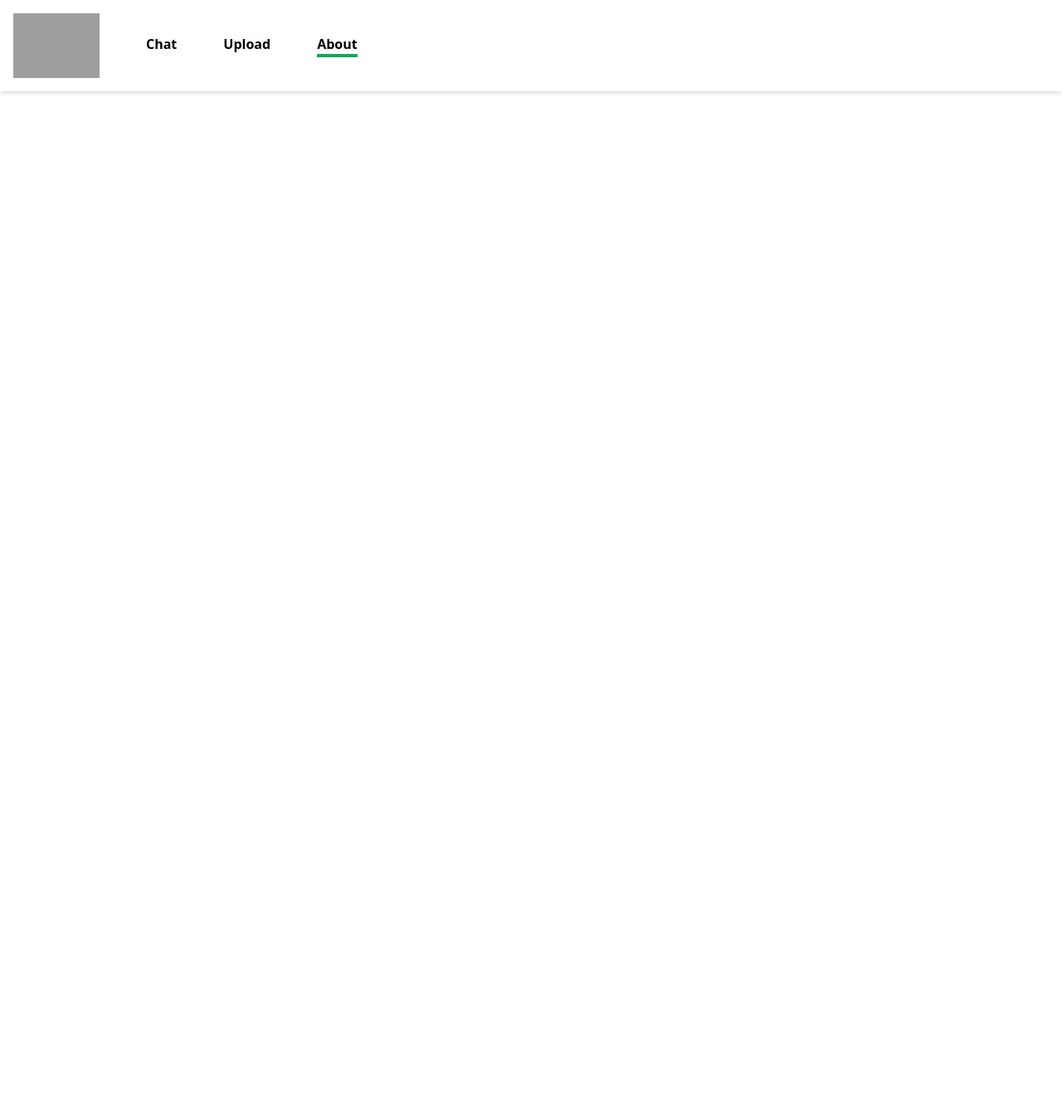
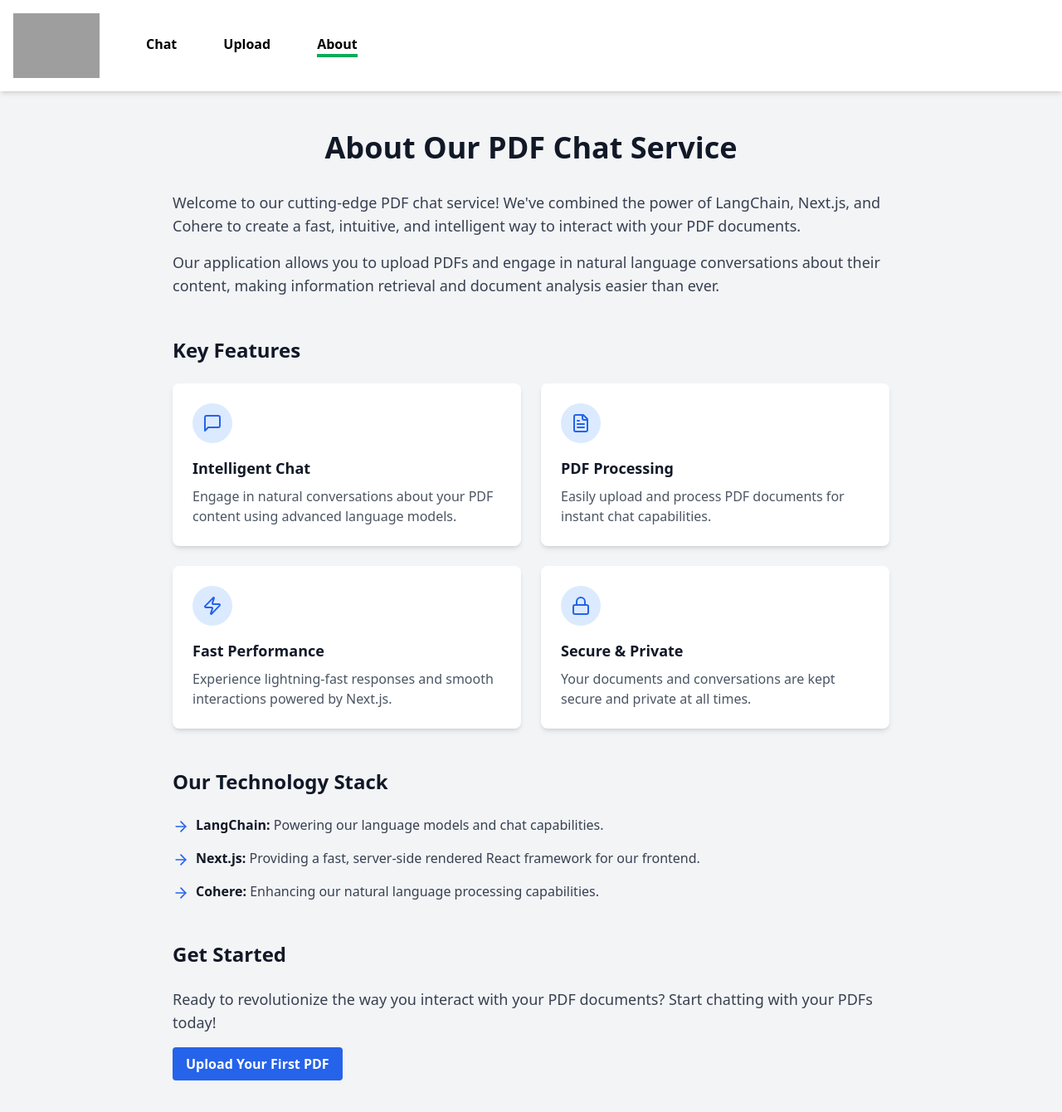
Before and after one commit to kanugurajesh/LLM-Chat, a React (Vite) app in the folder frontend/: page /about in a window 1280 px wide. Shown: the top 1340 px of the page at 83% size. Before the commit the page ends 800 px from the top, so only its background shows below. Built offline with nearby package versions, Linux system fonts and the light colour scheme; grey boxes are pictures that could not be loaded.

Commit message:
Adding the about page

```diff
--- a/frontend/src/routes/About.tsx
+++ b/frontend/src/routes/About.tsx
@@ -1,9 +1,143 @@
+import { ArrowRight, MessageSquare, FileText, Zap, Lock } from "lucide-react";
 import Navbar from "../components/Navbar";
+
+interface FeatureCardProps {
+  icon: React.ReactNode;
+  title: string;
+  description: string;
+}
+
+const FeatureCard = ({ icon, title, description }: FeatureCardProps) => (
+  <div className="bg-white dark:bg-gray-800 rounded-lg shadow-md p-6 transition-all duration-300 hover:shadow-lg">
+    <div className="flex items-center justify-center w-12 h-12 bg-blue-100 dark:bg-blue-900 rounded-full mb-4">
+      {icon}
+    </div>
+    <h3 className="text-lg font-semibold mb-2 text-gray-900 dark:text-white">
+      {title}
+    </h3>
+    <p className="text-gray-600 dark:text-gray-300">{description}</p>
+  </div>
+);
 
 const About = () => {
   return (
-    <div className="min-h-screen">
+    <div className="min-h-screen bg-gray-100 dark:bg-gray-900">
       <Navbar />
+      <header>
+        <title>About Our PDF Chat Service</title>
+        <meta
+          name="description"
+          content="Learn about our innovative PDF chat service powered by LangChain, Next.js, and Cohere"
+        />
+      </header>
+
+      <main className="max-w-4xl mx-auto px-4 py-12">
+        <h1 className="text-4xl font-bold text-center mb-8 text-gray-900 dark:text-white">
+          About Our PDF Chat Service
+        </h1>
+
+        <section className="mb-12">
+          <p className="text-lg text-gray-700 dark:text-gray-300 mb-4">
+            Welcome to our cutting-edge PDF chat service! We've combined the
+            power of LangChain, Next.js, and Cohere to create a fast, intuitive,
+            and intelligent way to interact with your PDF documents.
+          </p>
+          <p className="text-lg text-gray-700 dark:text-gray-300">
+            Our application allows you to upload PDFs and engage in natural
+            language conversations about their content, making information
+            retrieval and document analysis easier than ever.
+          </p>
+        </section>
+
+        <section className="mb-12">
+          <h2 className="text-2xl font-semibold mb-6 text-gray-900 dark:text-white">
+            Key Features
+          </h2>
+          <div className="grid grid-cols-1 md:grid-cols-2 gap-6">
+            <FeatureCard
+              icon={<MessageSquare className="w-6 h-6 text-blue-600" />}
+              title="Intelligent Chat"
+              description="Engage in natural conversations about your PDF content using advanced language models."
+            />
+            <FeatureCard
+              icon={<FileText className="w-6 h-6 text-blue-600" />}
+              title="PDF Processing"
+              description="Easily upload and process PDF documents for instant chat capabilities."
+            />
+            <FeatureCard
+              icon={<Zap className="w-6 h-6 text-blue-600" />}
+              title="Fast Performance"
+              description="Experience lightning-fast responses and smooth interactions powered by Next.js."
+            />
+            <FeatureCard
+              icon={<Lock className="w-6 h-6 text-blue-600" />}
+              title="Secure & Private"
+              description="Your documents and conversations are kept secure and private at all times."
+            />
+          </div>
+        </section>
+
+        <section className="mb-12">
+          <h2 className="text-2xl font-semibold mb-6 text-gray-900 dark:text-white">
+            Our Technology Stack
+          </h2>
+          <ul className="space-y-4">
+            <li className="flex items-start">
+              <ArrowRight className="w-5 h-5 text-blue-600 mr-2 mt-1 flex-shrink-0" />
+              <div>
+                <span className="font-semibold text-gray-900 dark:text-white">
+                  LangChain:
+                </span>
+                <span className="text-gray-700 dark:text-gray-300">
+                  {" "}
+                  Powering our language models and chat capabilities.
+                </span>
+              </div>
+            </li>
+            <li className="flex items-start">
+              <ArrowRight className="w-5 h-5 text-blue-600 mr-2 mt-1 flex-shrink-0" />
+              <div>
+                <span className="font-semibold text-gray-900 dark:text-white">
+                  Next.js:
+                </span>
+                <span className="text-gray-700 dark:text-gray-300">
+                  {" "}
+                  Providing a fast, server-side rendered React framework for our
+                  frontend.
+                </span>
+              </div>
+            </li>
+            <li className="flex items-start">
+              <ArrowRight className="w-5 h-5 text-blue-600 mr-2 mt-1 flex-shrink-0" />
+              <div>
+                <span className="font-semibold text-gray-900 dark:text-white">
+                  Cohere:
+                </span>
+                <span className="text-gray-700 dark:text-gray-300">
+                  {" "}
+                  Enhancing our natural language processing capabilities.
+                </span>
+              </div>
+            </li>
+          </ul>
+        </section>
+
+        <section>
+          <h2 className="text-2xl font-semibold mb-6 text-gray-900 dark:text-white">
+            Get Started
+          </h2>
+          <p className="text-lg text-gray-700 dark:text-gray-300 mb-4">
+            Ready to revolutionize the way you interact with your PDF documents?
+            Start chatting with your PDFs today!
+          </p>
+          <a
+            href="/upload"
+            className="inline-block bg-blue-600 hover:bg-blue-700 text-white font-bold py-2 px-4 rounded transition-colors duration-300"
+          >
+            Upload Your First PDF
+          </a>
+        </section>
+      </main>
     </div>
   );
 };
--- a/frontend/src/routes/Chat.tsx
+++ b/frontend/src/routes/Chat.tsx
@@ -64,7 +64,8 @@ export default function Component() {
         throw new Error(data.message);
       }
     } catch (error) {
-      alert("Failed to send message. Please try again.");
+      toast.dismiss();
+      toast.error("Failed to send message. Please try again.");
     } finally {
       setIsLoading(false);
     }
```
